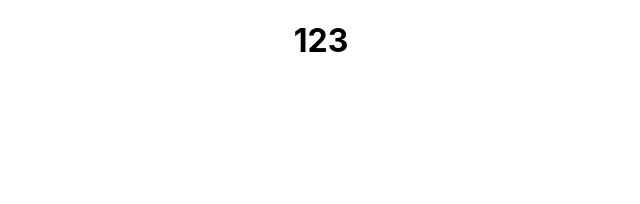
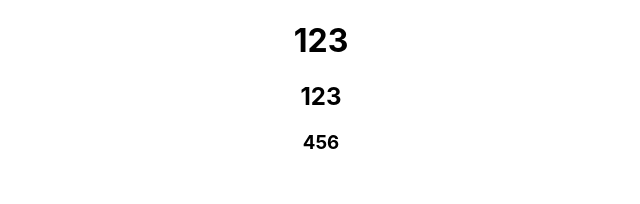
Before and after one commit to oscargelin/React-TS-pracc, a React (Create React App) app: page / in a window 1280 px wide. Shown: the top 204 px of the page, without its empty margins (319-959 px from the left). Built offline with nearby package versions, Linux system fonts and the light colour scheme.

Commit message:
Added objects

```diff
--- a/src/App.tsx
+++ b/src/App.tsx
@@ -1,13 +1,37 @@
 import React from "react";
 import "./App.css";
 
-let temp = 123;
-let tempTwo = "123";
+let temp: number = 123;
+let tempTwo: string = "123";
+let tempThree: boolean = false;
+
+type Person = {
+  name: string;
+  age: number;
+};
+
+let oscar: Person = {
+  name: "Oscar",
+  age: 30,
+};
+let antonP: Person = {
+  name: "AntonP",
+  age: 30,
+};
+
+let antonD: Person = {
+  name: "AntonD",
+  age: 30,
+};
+let LB: Person[] = [oscar, antonP, antonD];
 
 function App() {
+  console.log(LB);
   return (
     <div className="App">
       <h1>{temp}</h1>
+      <h2>{tempTwo}</h2>
+      <h3>{tempThree ? "123" : "456"}</h3>
     </div>
   );
 }
```
